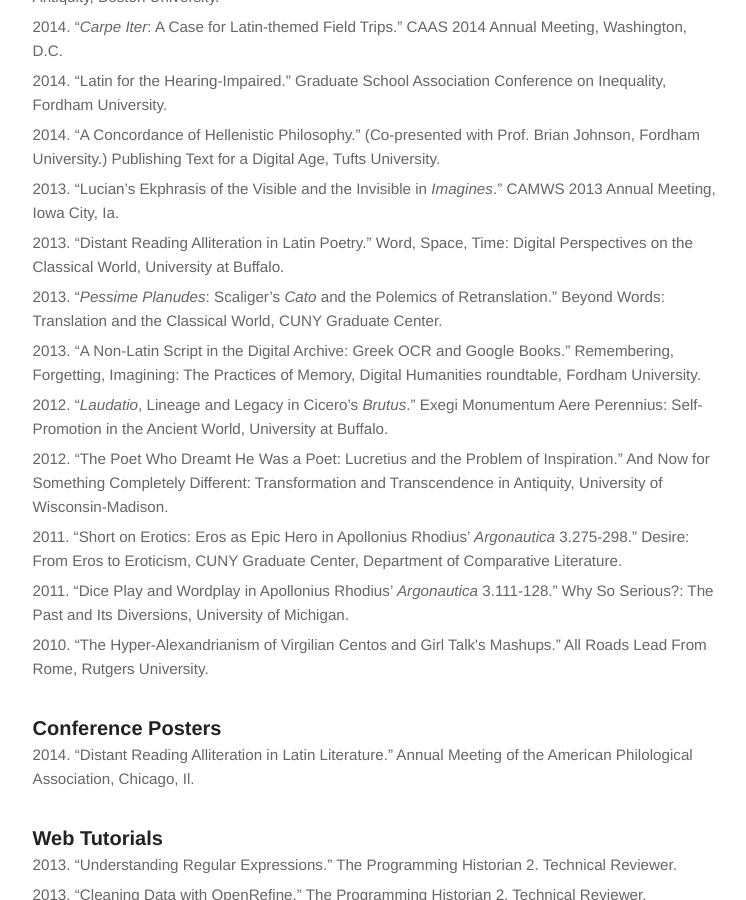
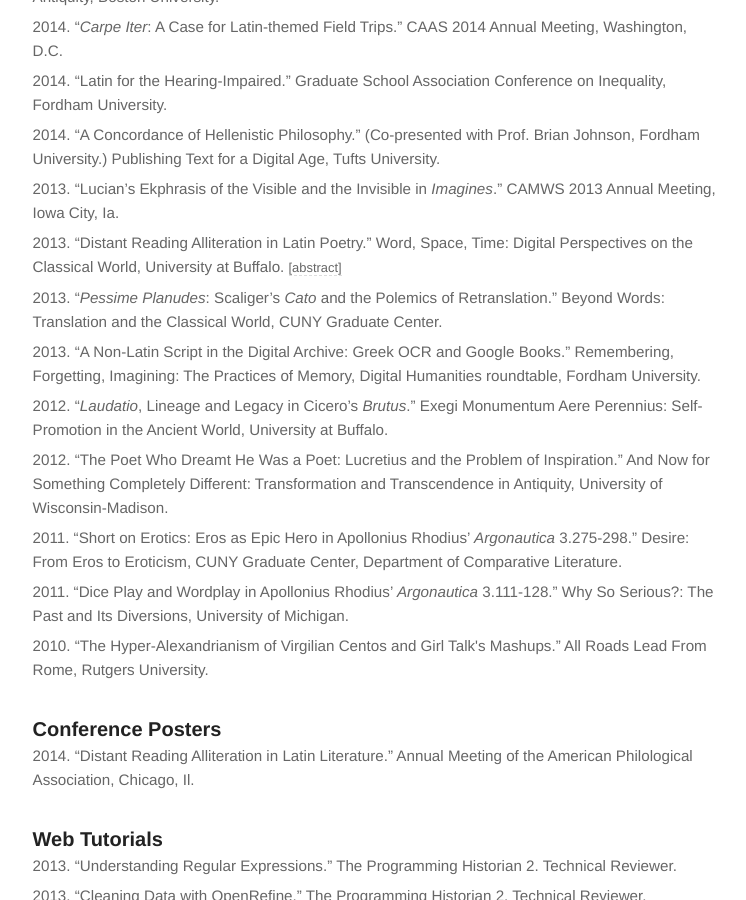
Before and after one commit to diyclassics/diyclassics.github.io, a Jekyll site: the page built from cv.md, in a window 1280 px wide and 900 px high, scrolled down 1307 px. Shown: the whole window, without its empty margins (265-1011 px from the left). Built offline with Jekyll 4.4.1, drawn with Linux system fonts in a browser that asks for light colours.

Commit message:
Update cv

```diff
--- a/cv.md
+++ b/cv.md
@@ -51,7 +51,7 @@
 <li>2014. “Latin for the Hearing-Impaired.” Graduate School Association Conference on Inequality, Fordham University.</li>
 <li>2014. “A Concordance of Hellenistic Philosophy.” (Co-presented with Prof. Brian Johnson, Fordham University.) Publishing Text for a Digital Age, Tufts University.</li>
 <li>2013. “Lucian’s Ekphrasis of the Visible and the Invisible in <em>Imagines</em>.” CAMWS 2013 Annual Meeting, Iowa City, Ia.</li>
-<li>2013. “Distant Reading Alliteration in Latin Poetry.” Word, Space, Time: Digital Perspectives on the Classical World, University at Buffalo.</li>
+<li>2013. “Distant Reading Alliteration in Latin Poetry.” Word, Space, Time: Digital Perspectives on the Classical World, University at Buffalo. <a class='cv-link' href="#" target="_blank">[abstract]</a></li>
 <li>2013. “<em>Pessime Planudes</em>: Scaliger’s <em>Cato</em> and the Polemics of Retranslation.” Beyond Words: Translation and the Classical World, CUNY Graduate Center.</li>
 <li>2013. “A Non-Latin Script in the Digital Archive: Greek OCR and Google Books.” Remembering, Forgetting, Imagining: The Practices of Memory, Digital Humanities roundtable, Fordham University.</li>
 <li>2012. “<em>Laudatio</em>, Lineage and Legacy in Cicero’s <em>Brutus</em>.” Exegi Monumentum Aere Perennius: Self-Promotion in the Ancient World, University at Buffalo.</li>
@@ -82,7 +82,7 @@
 </ul>
 <h3 id="invited-talks">Invited Talks</h3>
 <ul>
-<li>2015. "Taking Latin Prose Comp (By Strategy): A Latin Translation of <i>Oblique Strategies</i>. Marymount School Latin Club. April 14. <a href="../assets/pdfs/taking-latin-prose-comp.pdf" target="_blank">[slides]</a></li>
+<li>2015. "Taking Latin Prose Comp (By Strategy): A Latin Translation of <i>Oblique Strategies</i>. Marymount School Latin Club. April 14. <a class='cv-link' href="../assets/pdfs/taking-latin-prose-comp.pdf" target="_blank">[slides]</a></li>
 <li>2012. “Some Poetic and Artistic Frames in Theocritus.” Co-presented with Carolyn Laferriere. Within the Frame: A Critical Metaphor in Art and Literature, The Classics Work in Progress Group, Yale University. January 27.</li>
 </ul>
 <h3 id="service">Service</h3>
```
